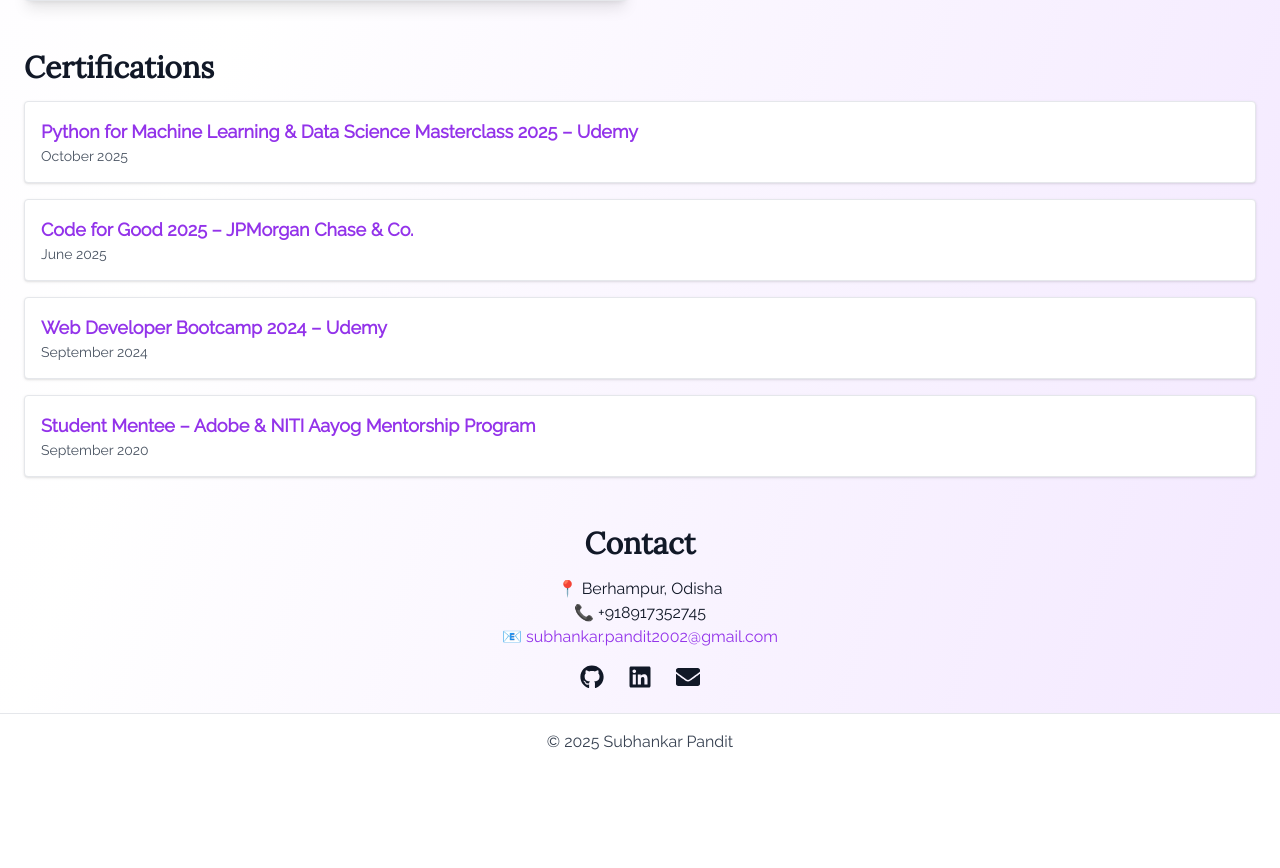
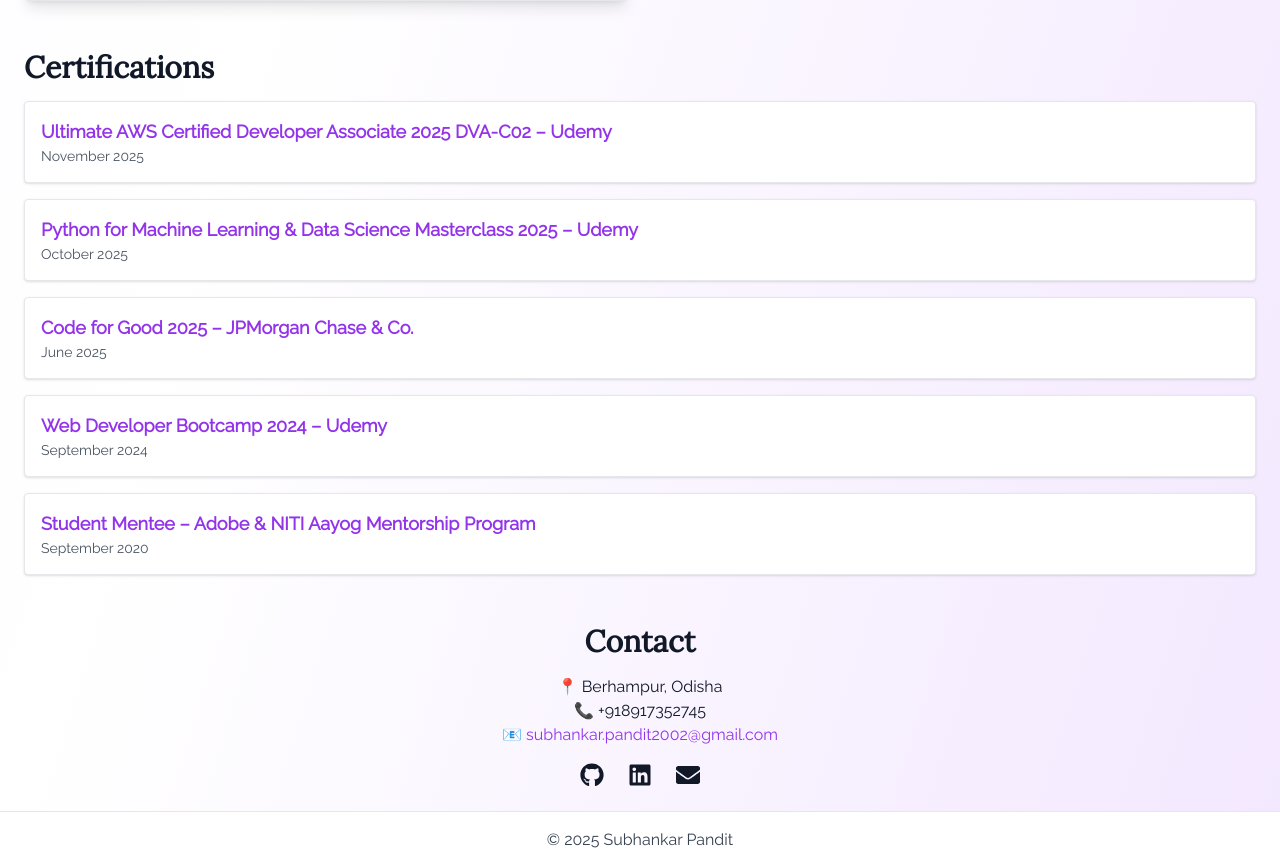
Before and after one commit to SubhankarA8415/Portfolio, a React (Vite) app in the folder portfolio/: page / in a window 1280 px wide. Shown: the part 3285-4153 px from the top of the page. Before the commit the page ends 4055 px from the top, so only its background shows below. Built offline with nearby package versions, Linux system fonts and the light colour scheme.

Commit message:
Add AWS Certified Developer certification details

```diff
--- a/portfolio/src/App.jsx
+++ b/portfolio/src/App.jsx
@@ -114,6 +114,11 @@
 ];
 
 const certifications = [
+  {
+    title: "Ultimate AWS Certified Developer Associate 2025 DVA-C02 – Udemy",
+    date: "November 2025",
+    link: "https://www.udemy.com/certificate/UC-1d19754c-28a4-4d69-a5c1-e4edbd1ebbd6/" // Replace with your actual certificate link
+  },
   {
     title: "Python for Machine Learning & Data Science Masterclass 2025 – Udemy",
     date: "October 2025",
```
